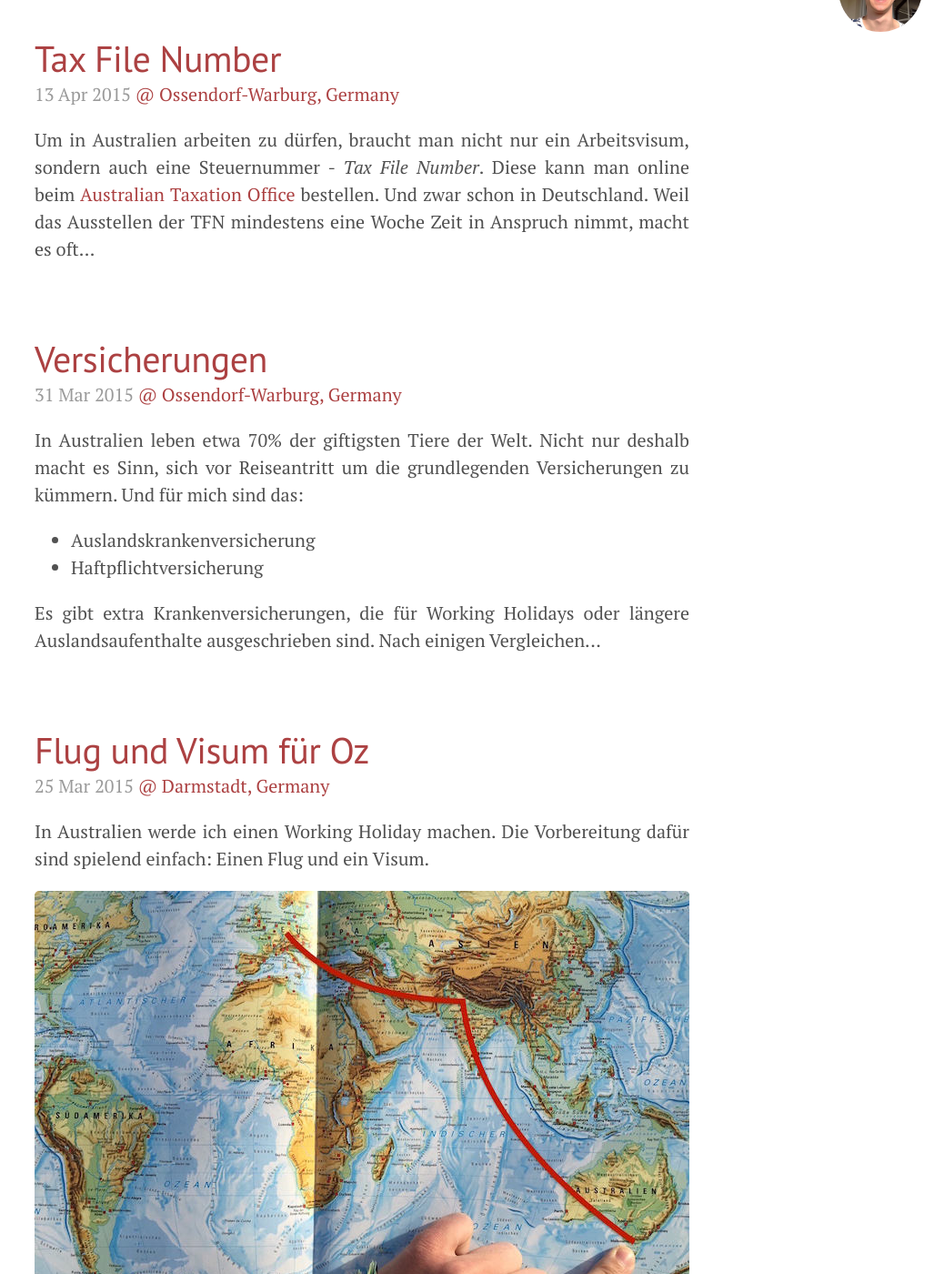
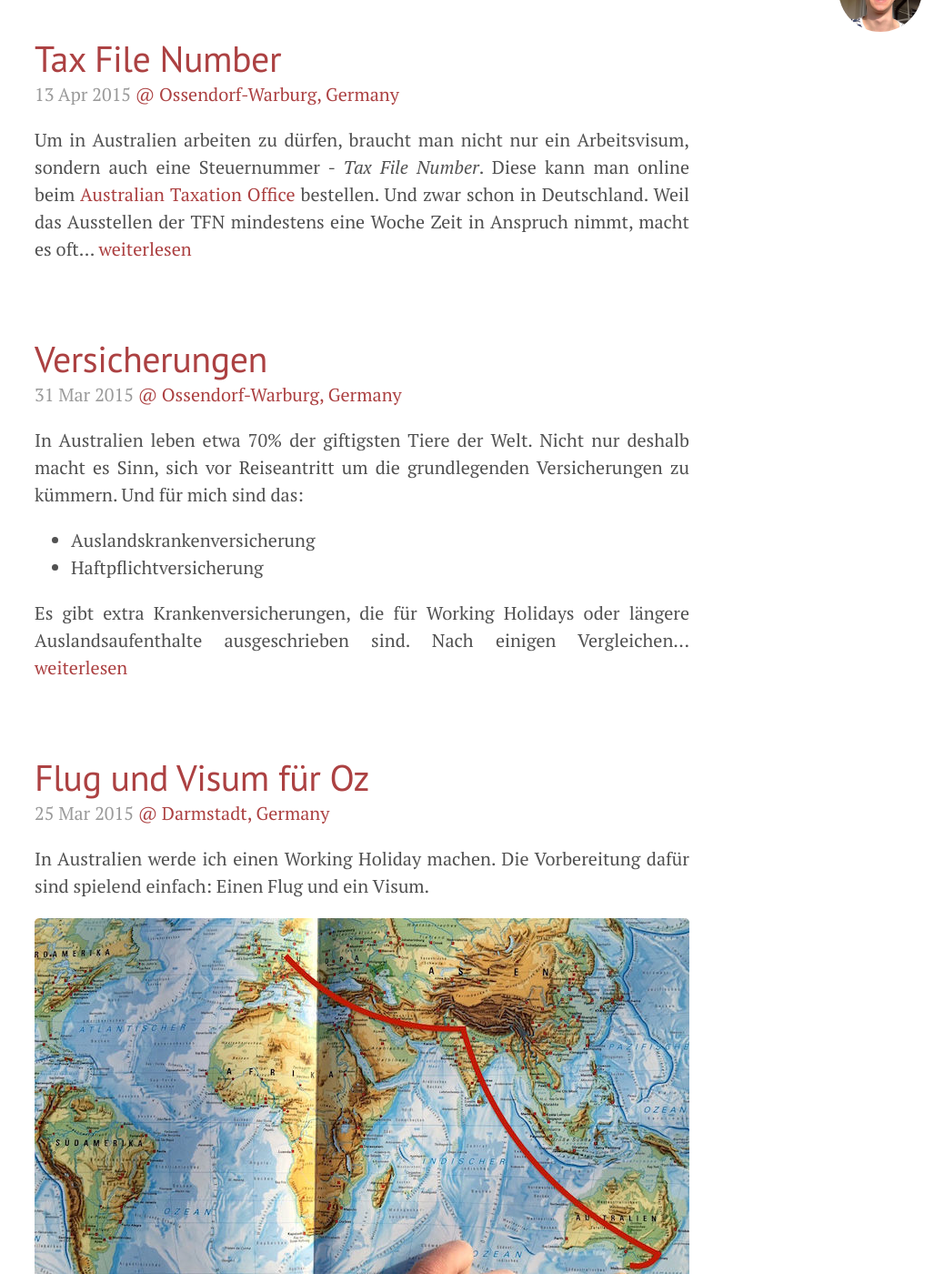
Before and after one commit to Sanderand/Sanderand.github.io, a Jekyll site: the page built from index.html, in a window 1280 px wide and 1400 px high, scrolled down 261 px. Shown: the whole window at 91% size, without its empty margins (242-1280 px from the left). Built offline with Jekyll 4.4.1, drawn with Linux system fonts in a browser that asks for light colours; Markdown is read by kramdown in place of the engine named in the settings; the list of posts is cut into pages by our own code; some of the changed text lies outside the part shown.

Commit message:
continue reading btn + refactored flight img

```diff
--- a/index.html
+++ b/index.html
@@ -17,6 +17,7 @@ title: Home
   </span>
 
   {{ post.content | truncatewords:50}}
+  <a href="{{ post.url }}">weiterlesen</a>
 </div>
 {% endfor %}
 
```
Also changed, not shown: public/post_img/visa_flight.jpg.
